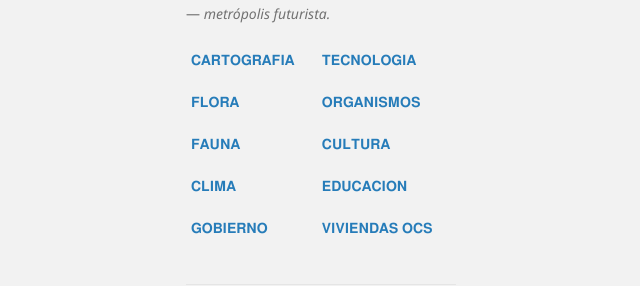
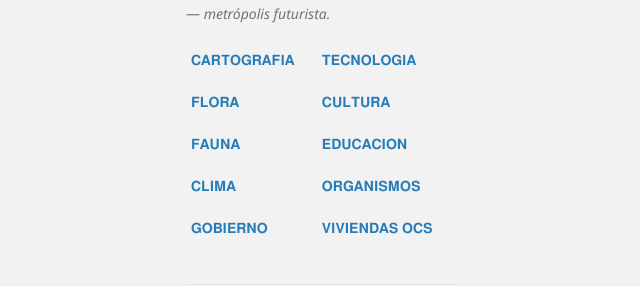
Before and after one commit to BlairSander/ciudad, a Jekyll site: the page built from moveocs.md, in a window 1280 px wide. Shown: the part 280-566 px from the top of the page, without its empty margins (24-664 px from the left). Built offline with Jekyll 4.4.1, drawn with Linux system fonts in a browser that asks for light colours; our own code applies the rules of GitHub Pages for plain Markdown files.

Commit message:
Update default.html

```diff
--- a/_layouts/default.html
+++ b/_layouts/default.html
@@ -25,7 +25,7 @@
 
        <table><tr> <td><p class="view"><a href="https://blairsander.github.io/ciudad/cartografia.html">𝐂𝐀𝐑𝐓𝐎𝐆𝐑𝐀𝐅𝐈𝐀</a><br><br><a href="https://blairsander.github.io/ciudad/flora.html">𝐅𝐋𝐎𝐑𝐀 </a><br><br><a href="https://blairsander.github.io/ciudad/fauna.html">𝐅𝐀𝐔𝐍𝐀 </a><br><br><a href="https://blairsander.github.io/ciudad/clima.html">𝐂𝐋𝐈𝐌𝐀</a><br><br><a href="https://blairsander.github.io/ciudad/gobierno.html">𝐆𝐎𝐁𝐈𝐄𝐑𝐍𝐎</a><br><br> </p> </td>
 
-       <td> <p class="view"><a href="https://blairsander.github.io/ciudad/tecnologia.html">𝐓𝐄𝐂𝐍𝐎𝐋𝐎𝐆𝐈𝐀</a><br><br><a href="https://blairsander.github.io/ciudad/organismos.html">𝐎𝐑𝐆𝐀𝐍𝐈𝐒𝐌𝐎𝐒 </a><br><br><a href="https://blairsander.github.io/ciudad/cultura.html">𝐂𝐔𝐋𝐓𝐔𝐑𝐀  </a><br><br><a href="https://blairsander.github.io/ciudad/educacion.html">𝐄𝐃𝐔𝐂𝐀𝐂𝐈𝐎𝐍 </a><br><br><a href="https://blairsander.github.io/ciudad/ocs.html">𝐕𝐈𝐕𝐈𝐄𝐍𝐃𝐀𝐒 𝐎𝐂𝐒</a><br><br> </p> </td></tr></table>
+       <td> <p class="view"><a href="https://blairsander.github.io/ciudad/tecnologia.html">𝐓𝐄𝐂𝐍𝐎𝐋𝐎𝐆𝐈𝐀</a><br><br><a href="https://blairsander.github.io/ciudad/cultura.html">𝐂𝐔𝐋𝐓𝐔𝐑𝐀  </a><br><br><a href="https://blairsander.github.io/ciudad/educacion.html">𝐄𝐃𝐔𝐂𝐀𝐂𝐈𝐎𝐍 </a><br><br><a href="https://blairsander.github.io/ciudad/organismos.html">𝐎𝐑𝐆𝐀𝐍𝐈𝐒𝐌𝐎𝐒 </a><br><br><a href="https://blairsander.github.io/ciudad/ocs.html">𝐕𝐈𝐕𝐈𝐄𝐍𝐃𝐀𝐒 𝐎𝐂𝐒</a><br><br> </p> </td></tr></table>
 
 
 
```
